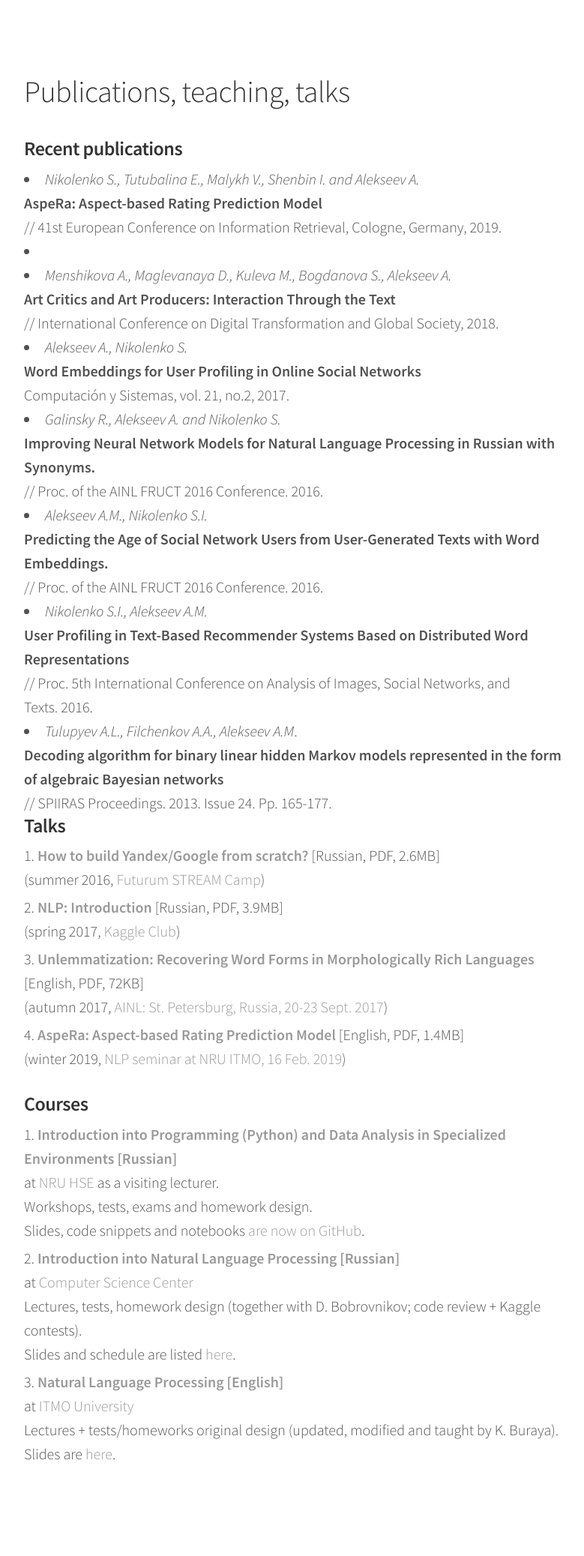
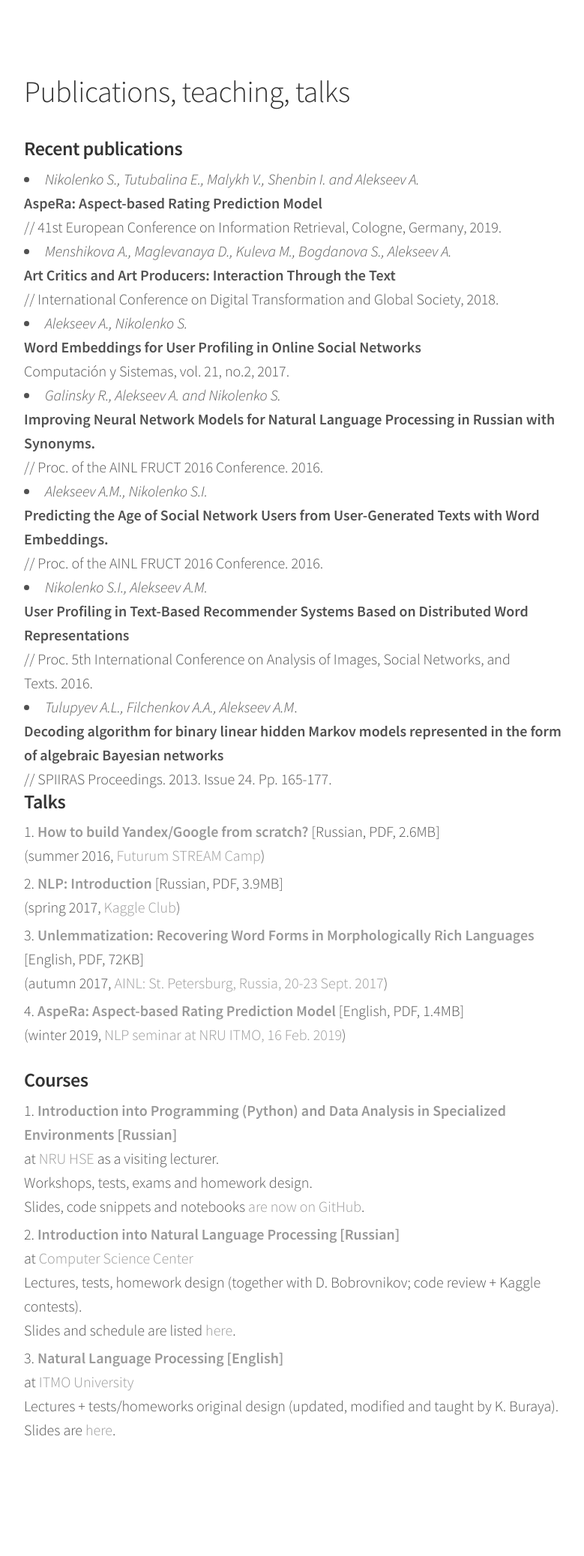
Before and after one commit to alexeyev/alexeyev.github.io, a Jekyll site: the page built from blahblahblah.html, in a window 1280 px wide. Shown: the whole page at 75% size, without its empty margins (248-1027 px from the left). Built offline with Jekyll 4.4.1, drawn with Linux system fonts in a browser that asks for light colours; after the commit the page ends 2043 px from its top, so only the background shows below that.

Commit message:
Update blahblahblah.html

```diff
--- a/blahblahblah.html
+++ b/blahblahblah.html
@@ -17,7 +17,6 @@ layout: default
 	<li><i>Nikolenko S., Tutubalina E., Malykh V., Shenbin I. and Alekseev A.</i>
 		<br><b>AspeRa: Aspect-based Rating Prediction Model</b>
 		<br>// 41st European Conference on Information Retrieval, Cologne, Germany, 2019.
-	<li><i></i>
 	<li><i>Menshikova A., Maglevanaya D., Kuleva M., Bogdanova S., Alekseev A.</i>
 		<br><b>Art Critics and Art Producers: Interaction Through the Text</b>
 		<br>// International Conference on Digital Transformation and&nbsp;Global&nbsp;Society,&nbsp;2018.
```
